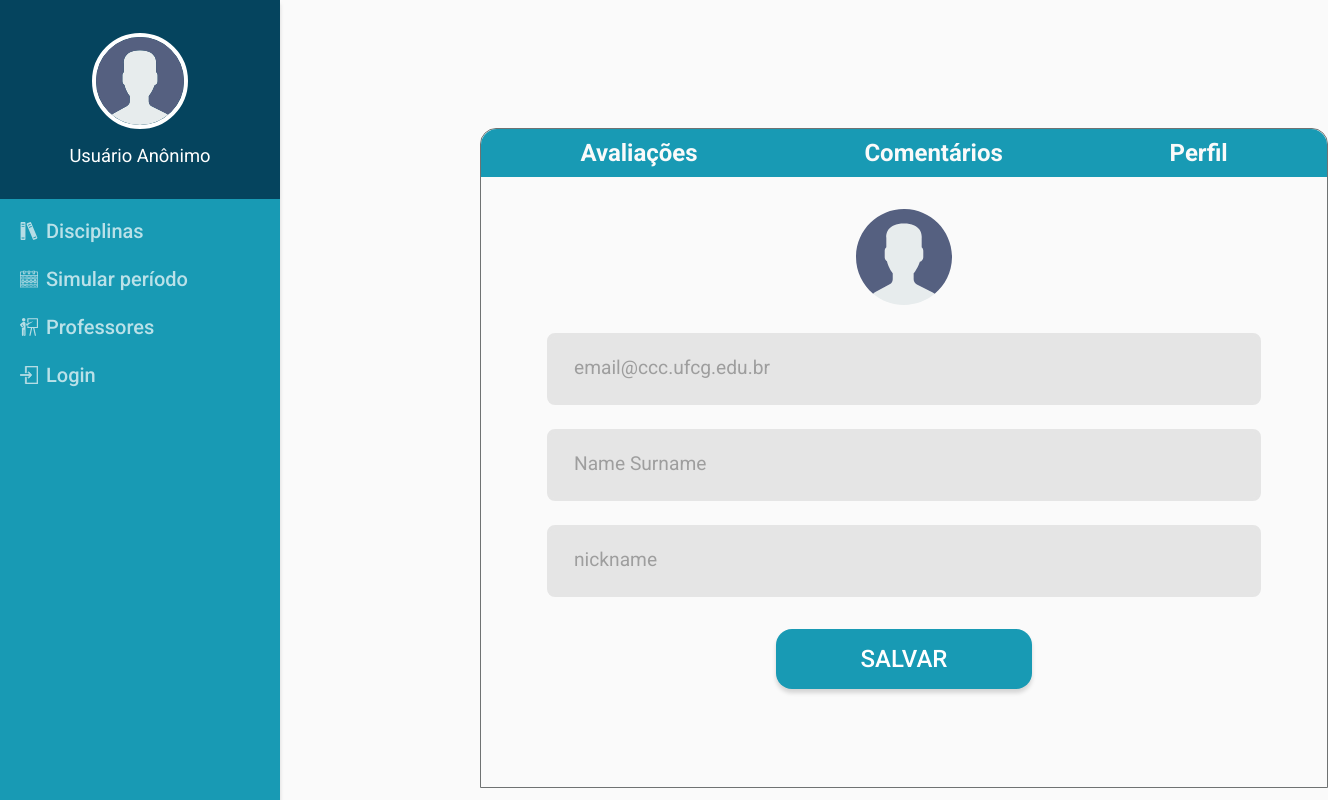
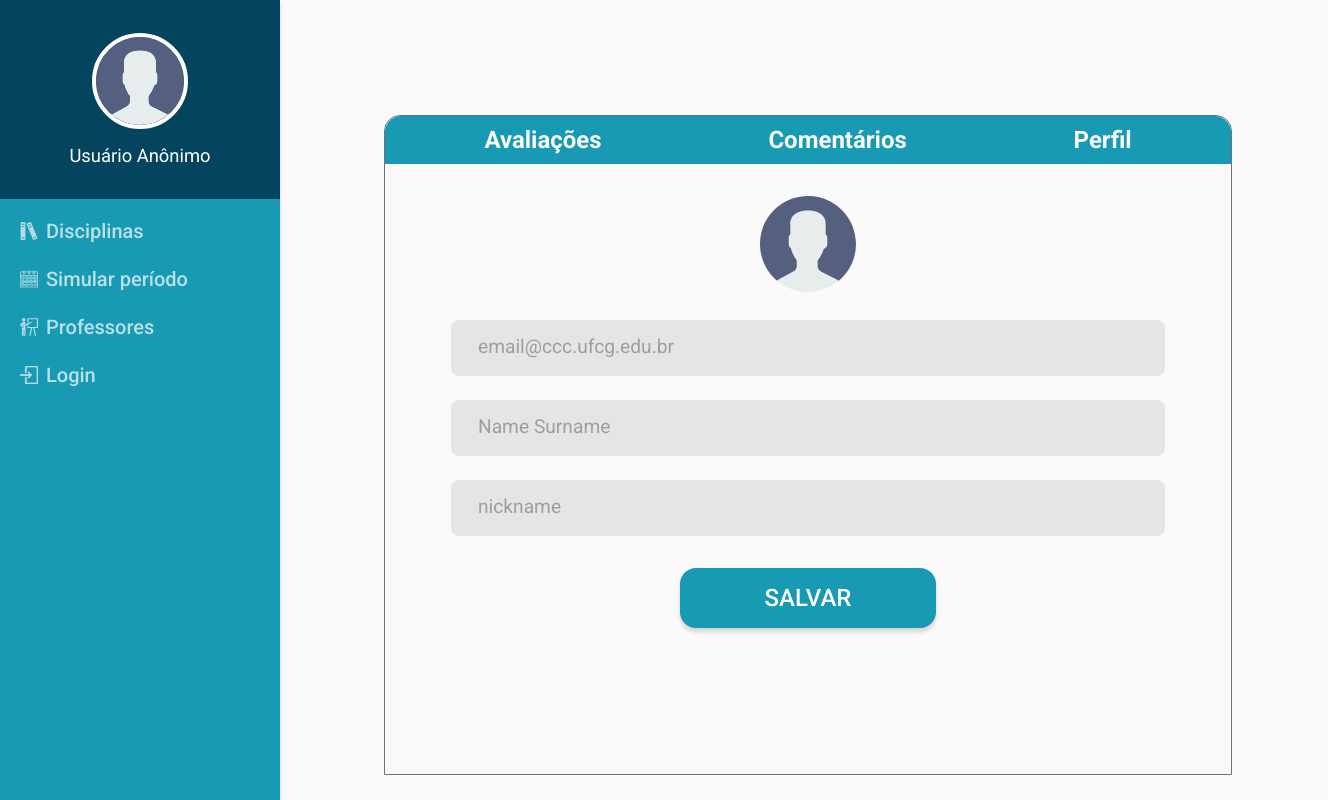
Before and after one commit to PedroDCN/avaliador-disciplinas, a React (Create React App) app in the folder AvaliadorDisciplinas.FRONTEND/: page /home in a window 1280 px wide. Shown: the whole page, 1328 px wide, since content can reach past the window. Built offline with nearby package versions, Linux system fonts and the light colour scheme.

Commit message:
modificando tela para outra resolução

```diff
--- a/AvaliadorDisciplinas.FRONTEND/src/pages/HomePage/HomePage.module.css
+++ b/AvaliadorDisciplinas.FRONTEND/src/pages/HomePage/HomePage.module.css
@@ -75,8 +75,8 @@
 .container .a {
     position: absolute;
     width: 53rem;
-    left: 30rem;
-    top: 8rem;
+    left: 24rem;
+    top: 7.2rem;
 }
 
 .container .a{
@@ -138,7 +138,7 @@
     margin-top: 1.5rem;
     padding: 1.5rem 1.5rem;
     width: 44.625rem;
-    height: 4.5rem;
+    height: 3.5rem;
     background-color: #E5E5E5;
     border: solid #E5E5E5;;
     align-self: center;
```
